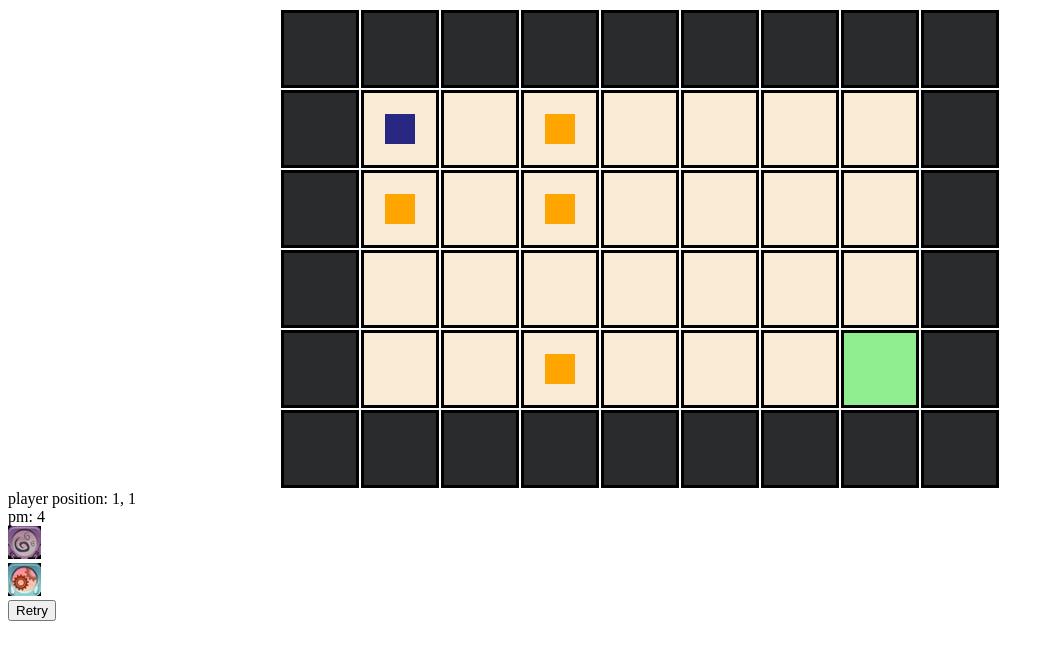
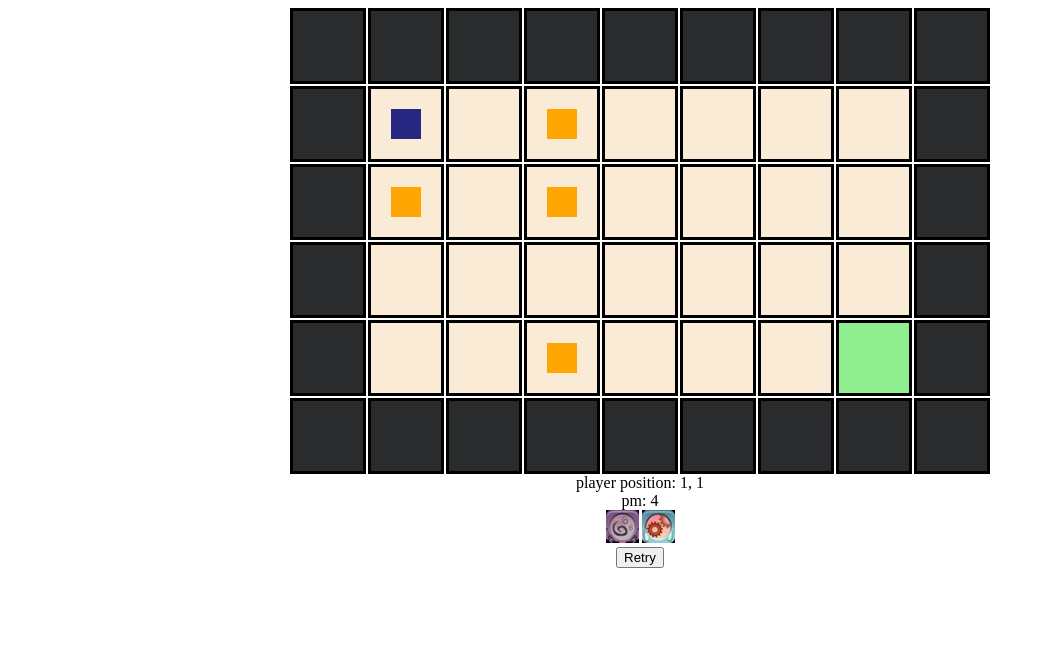
Before and after one commit to hugoguerin/CursusProjectFront, a website with bundled scripts: page index.html in a window 1280 px wide. Shown: the whole page, without its empty margins (0-1054 px from the left). Built offline with nearby package versions, Linux system fonts and the light colour scheme; data requests are answered from the project's data file.

Commit message:
feat: change td to div and css victory

```diff
--- a/backend/database.json
+++ b/backend/database.json
@@ -4,7 +4,7 @@
             "id": 1,
             "name": "MAP 1",
             "pm": 5,
-            "spells": [1,3],
+            "spells": [1,2,3],
             "board": [
                 [
                     {
--- a/index.html
+++ b/index.html
@@ -9,14 +9,16 @@
     <script type="module" src="src/main.js"></script>
 </head>
 <body>
-    <table id="board"></table>
+    <div id="board">
+        <div id="victory" class="hidden">VICTORY</div>
+    </div>
     <div id="playerPos"></div>
     <div id="playerPm"></div>
     <div id="targetPos"></div>
     <div id="action"></div>
     <div id="spells"></div>
     <button id="retry" type="button">Retry</button>
-    <div id="victory"></div>
+
 
 </body>
 </html>
--- a/src/board/index.js
+++ b/src/board/index.js
@@ -7,27 +7,28 @@ import { findAllReachableCells } from "../spells/pm.js";
 export function createBoard(board, updateTargetPos) {
 
     const boardHtml = document.getElementById("board");
-    const body = document.createElement("tbody");
 
     for (let x = 0; x < board.length; x++) {
-        const tr = document.createElement("tr");
+        const row = document.createElement("div");
+        row.classList.add("row");
         for (let y = 0; y < board[x].length; y++) {
             const current = board[x][y];
-            const td = document.createElement("td");
+            const tile = document.createElement("div");
+            tile.classList.add("tile");
+
             //Rajoute la clé htmlElement aux objets du tableau ET leurs donnent leurs VUE html
-            current.htmlElement = td;
+            current.htmlElement = tile;
 
-            td.addEventListener("click", function(event) {
+            tile.addEventListener("click", function(event) {
                 updateTargetPos({x,y});
             });
 
             current.highlight = Highlight.None;
 
-            tr.appendChild(td);
+            row.appendChild(tile);
         }
-        body.appendChild(tr);
+        boardHtml.appendChild(row);
     }
-    boardHtml.appendChild(body);
 }
 
 //TODO MODIFY TO UPDATE ONLY NECESSARY TILES
@@ -47,7 +48,7 @@ export function updateBoard(board, playerHtml){
 export function updateTile(tile, playerHtml) {
 
     tile.htmlElement.className = "";
-    tile.htmlElement.classList.add(tile.type);
+    tile.htmlElement.classList.add("tile", tile.type);
 
     if (tile.htmlElement.firstChild) {
         tile.htmlElement.removeChild(tile.htmlElement.firstChild);
@@ -152,6 +153,9 @@ export function checkVictory(board) {
         // removeAllEventListeners(playerHtml);
         let spellsHtml = document.getElementById("spells");
         removeAllEventListeners(spellsHtml);
+        const victory = document.getElementById("victory");
+        victory.classList.add("flex");
+
     }
 
 }
--- a/style.css
+++ b/style.css
@@ -1,12 +1,26 @@
+body{
+    display: flex;
+    flex-direction: column;
+    align-items: center;
+}
+
 #board{
     display: flex;
-    justify-content: center;
+    flex-direction: column;
+    gap: 2px;
+    position: relative;
 }
 
-td{
+.row{
+    display: flex;
+    gap: 2px;
+}
+
+.tile{
     height: 70px;
     width: 70px;
     border-style: solid;
+    display: flex;
 }
 
 .empty{
@@ -44,11 +58,32 @@ td{
 }
 
 #victory{
-    width: 100px;
+    width: 20%;
     height: 100px;
     background-color: yellow;
+    border: solid black;
+    box-shadow: -5px 5px 5px black;
     position: absolute;
-    top: 100px;
-    left: 100px;
+    top: 50%;
+    left: 50%;
+    margin-top: -50px;
+    margin-left: -10%;
+    /* display: flex; */
+    justify-content: center;
+    align-items: center;
+    font-family: Roboto;
+    font-size: 25px;
+}
+
+#spells{
+    display: flex;
+    gap: 3px
+}
+
+.hidden{
     display: none;
 }
+
+.flex{
+    display: flex;
+}
```
